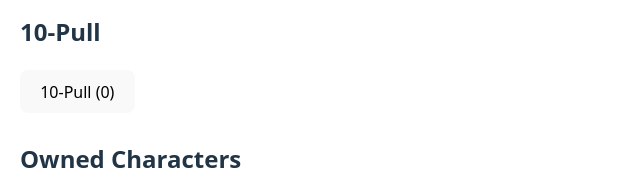
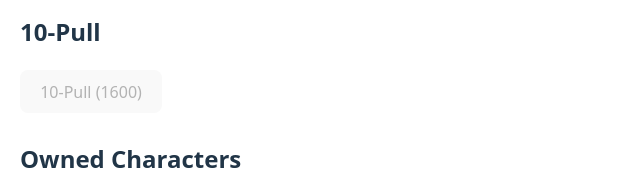
Before and after one commit to theTscheZ/ZZZClicker, a React (Vite) app: page / in a window 1280 px wide. Shown: the part 301-471 px from the top of the page, without its empty margins (0-640 px from the left). Built offline with nearby package versions, Linux system fonts and the light colour scheme.

Commit message:
chill, habs ausgebessert. CHILL DOCH!!!

```diff
--- a/src/App.tsx
+++ b/src/App.tsx
@@ -11,7 +11,7 @@ import PullResults from "./components/PullResults";
 import "./styles/app.css";
 
 const ONE_PULL_COST = 160; // 1x 160
-const TEN_PULL_COST = 0; // 10x 160
+const TEN_PULL_COST = ONE_PULL_COST*10; // 10x 160
 
 export default function App(): JSX.Element {
     const [poly, setPoly] = useState<number>(0);
```
